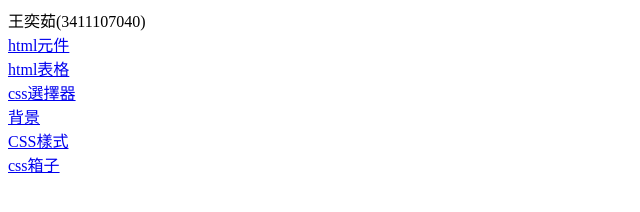
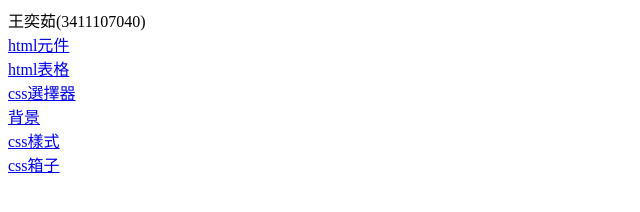
Before and after one commit to Anny1092/3411107040, a plain HTML site: page index.html in a window 1280 px wide. Shown: the full height of the page, 0-640 px from the left. Drawn offline with Linux system fonts and the light colour scheme.

Commit message:
Add files via upload

```diff
--- a/index.html
+++ b/index.html
@@ -17,7 +17,7 @@
     <br>
     <a href="background.html">背景</a>
     <br>
-    <a href="Cssall.html">CSS樣式</a>
+   <a href="cssall.html">css樣式</a>
     <br>
     <a href="css.box.html">css箱子</a>
 </body>
```
